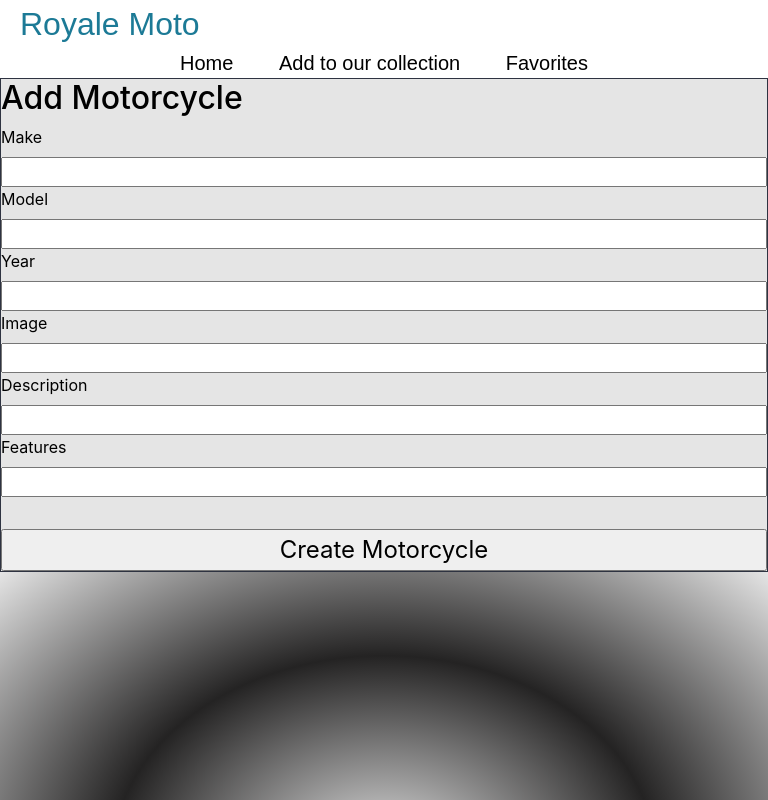
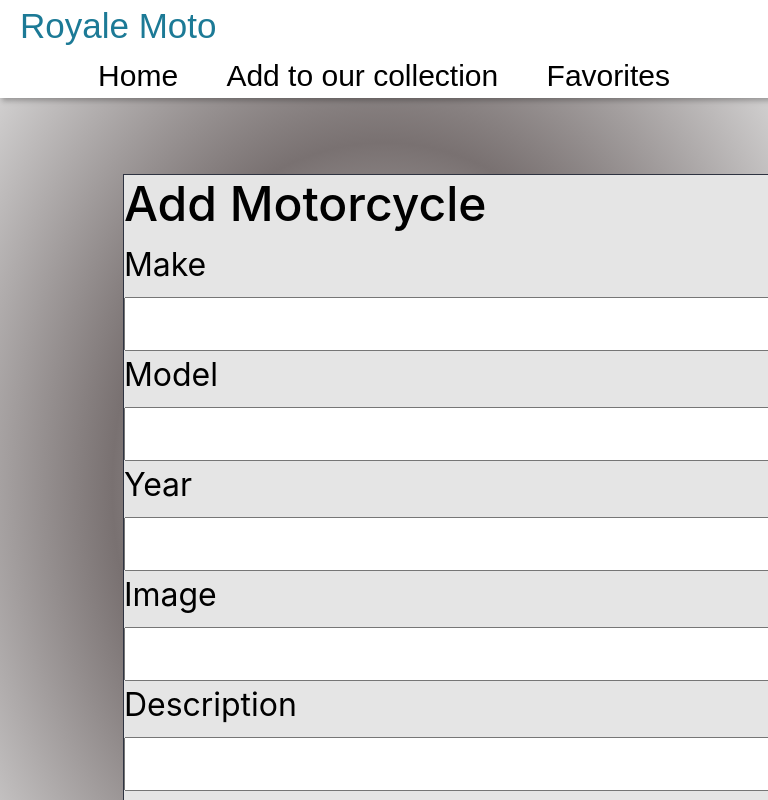
Before and after one commit to akram185/Royale-Moto, a React (Create React App) app: page /collection in a window 768 px wide. Shown: the top 800 px of the page. Built offline with nearby package versions, Linux system fonts and the light colour scheme.

Commit message:
3 media screens added

```diff
--- a/src/CreateMotorcycle.js
+++ b/src/CreateMotorcycle.js
@@ -42,7 +42,7 @@ function CreateMotorcycle(props) {
 
   return (
     <form onSubmit={handleSubmit}>
-      <h2>Add Motorcycle</h2>
+      <h2 className="add-moto-title">Add Motorcycle</h2>
       <label htmlFor="make">Make</label>
       <input
         type="text"
--- a/src/Home.css
+++ b/src/Home.css
@@ -3,8 +3,6 @@ body {
 }
 nav {
   text-align: center;
-  /* border-radius: 25px; */
-  /* border: 1px solid #2e3341; */
   background-color: white;
   box-shadow: 5px 10px 20px 2px rgba(0, 0, 0, 0.253) !important;
 }
@@ -15,9 +13,6 @@ nav a {
   font-weight: 400;
   font-size: 20px;
 }
-/* nav a:visited {
-  color: blue;
-} */
 .royale {
   margin-right: 100%;
   font-size: xx-large;
@@ -29,23 +24,16 @@ nav a {
   color: #000000;
 }
 
-/* nav a:hover {
-  text-decoration: underline;
-} */
 .card {
   width: 30rem;
   margin-top: 10%;
 }
 
 .row {
-  /* border: 3px solid #ccd9ff;
-  border-radius: 25px; */
   display: flexbox !important;
   flex-wrap: wrap !important;
 }
 .col {
-  /* border: 3px solid #ccd9ff;
-  border-radius: 25px; */
   display: flexbox !important;
   flex-wrap: wrap !important;
 }
@@ -53,10 +41,6 @@ nav a {
 .card:hover {
   box-shadow: 5px 10px 20px 20px rgba(0, 0, 0, 0.253) !important;
 }
-
-/* .card-body{
-  padding: 3rem 0 !important;
-} */
 
 .container {
   padding-top: 3rem;
@@ -72,11 +56,14 @@ form {
   flex-direction: column;
   justify-content: left;
   align-items: left;
-  /* margin: 10px auto; */
-  /* padding: 10px; */
+  width: 700px;
+  height: 800px;
+  margin-left: 25%;
+  margin-top: 5%;
+  font-size: xx-large;
+
   border: 1px solid #2e3341;
-  /* border: 1px solid blue; */
-  /* width: fit-content; */
+
   box-sizing: border-box;
   background-color: #e5e5e5;
   color: rgb(0, 0, 0);
@@ -92,7 +79,7 @@ form {
 }
 
 .button {
-  margin-top: 2rem;
+  margin-top: 3.1rem;
 }
 .info {
   width: 50rem;
@@ -118,12 +105,9 @@ form {
   box-shadow: 2px 0px 10px 2px rgb(255, 255, 255);
 }
 
-@media (max-width: 375px) {
-  body {
-    background: white;
-  }
+@media (max-width: 500px) {
   .card {
-    width: 10rem;
+    width: 200px;
     margin-top: 5%;
   }
   .royale {
@@ -141,4 +125,107 @@ form {
   nav {
     box-shadow: 5px 0px 5px 3px rgba(0, 0, 0, 0.253) !important;
   }
+  .card-title {
+    font-size: 1rem;
+  }
+  .info {
+    margin-left: 25%;
+    width: 200px;
+  }
+  .card-white {
+    font-size: small;
+    text-align: left;
+  }
+  form {
+    width: 200px;
+    margin-left: 23%;
+    margin-top: 10%;
+    font-size: small;
+    height: 400px;
+  }
+  .add-moto-title {
+    font-size: large;
+  }
+  .button {
+    font-size: 15px;
+    margin-top: 15%;
+  }
+  .button:hover {
+    background-color: #1c7a96;
+    color: white;
+  }
 }
+
+@media (min-width: 500px) and (max-width: 1024px) {
+  body {
+    background: radial-gradient(#e5e5e5, rgb(121, 113, 113), #e5e5e5);
+  }
+  .card {
+    width: 25rem !important;
+    margin-top: 5%;
+  }
+  .royale {
+    margin-right: 100%;
+    font-size: 35px;
+    color: #1c7a96;
+  }
+
+  .home,
+  .collection,
+  .favorites {
+    color: #000000;
+    font-size: 30px;
+  }
+  nav {
+    box-shadow: 5px 0px 5px 3px rgba(0, 0, 0, 0.253) !important;
+  }
+  .container {
+    margin-left: 0px !important;
+  }
+  .home,
+  .collection,
+  .favorites {
+    color: #000000;
+  }
+  .info {
+    margin-left: 11%;
+  }
+  .card-white {
+    font-size: xx-large;
+    text-align: left;
+  }
+  .card-white-title {
+    color: black;
+  }
+  form {
+    width: 700px;
+    height: 800px;
+    margin-left: 16%;
+    margin-top: 10%;
+    font-size: xx-large;
+  }
+  .add-moto-title {
+    font-size: 3rem;
+  }
+  .button {
+    font-size: 2.5rem;
+  }
+}
+
+@media (max-width: 320px) {
+  .home,
+  .collection,
+  .favorites {
+    font-size: 12px;
+  }
+  .royale {
+    font-size: 18px;
+  }
+  .card {
+    width: 200px;
+  }
+  .info {
+    margin-left: 20%;
+    width: 200px;
+  }
+}
```
